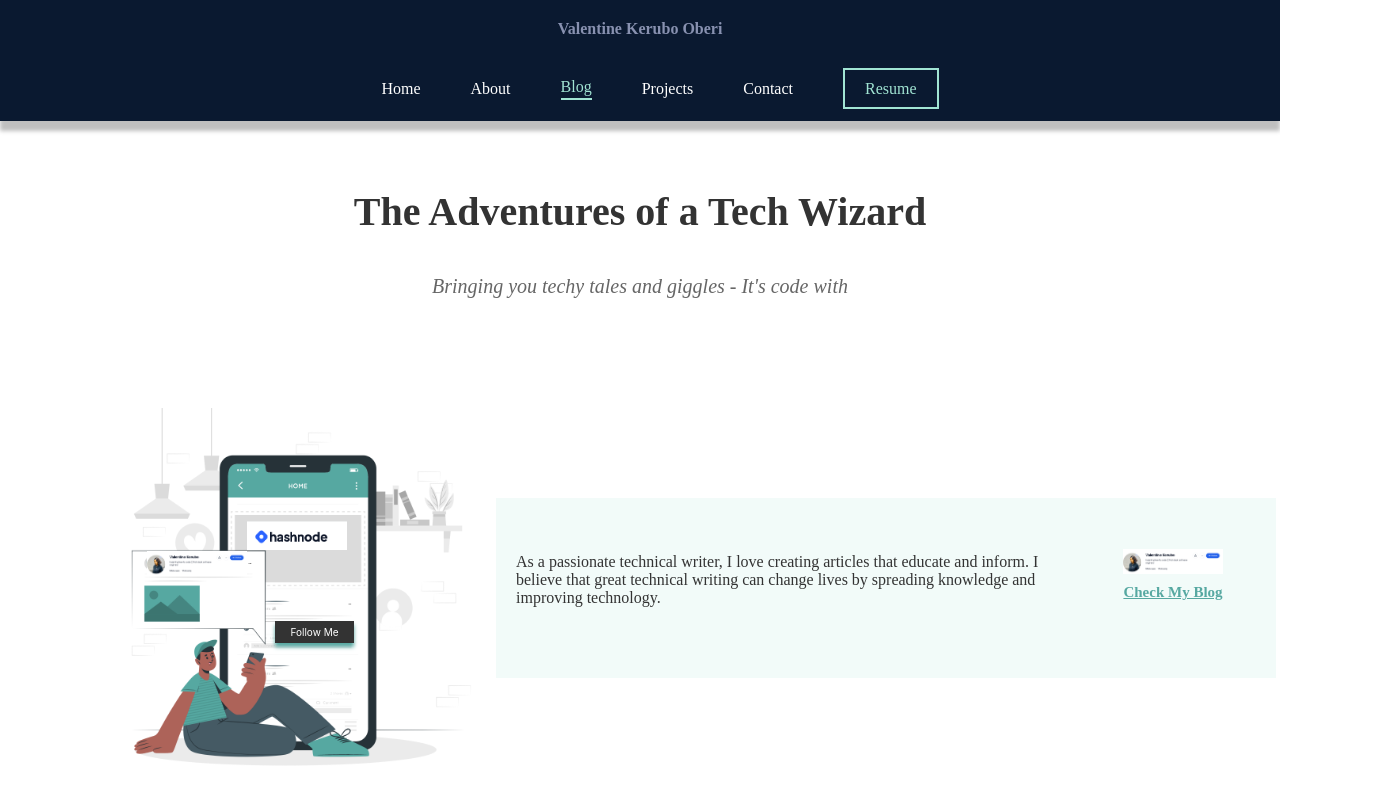
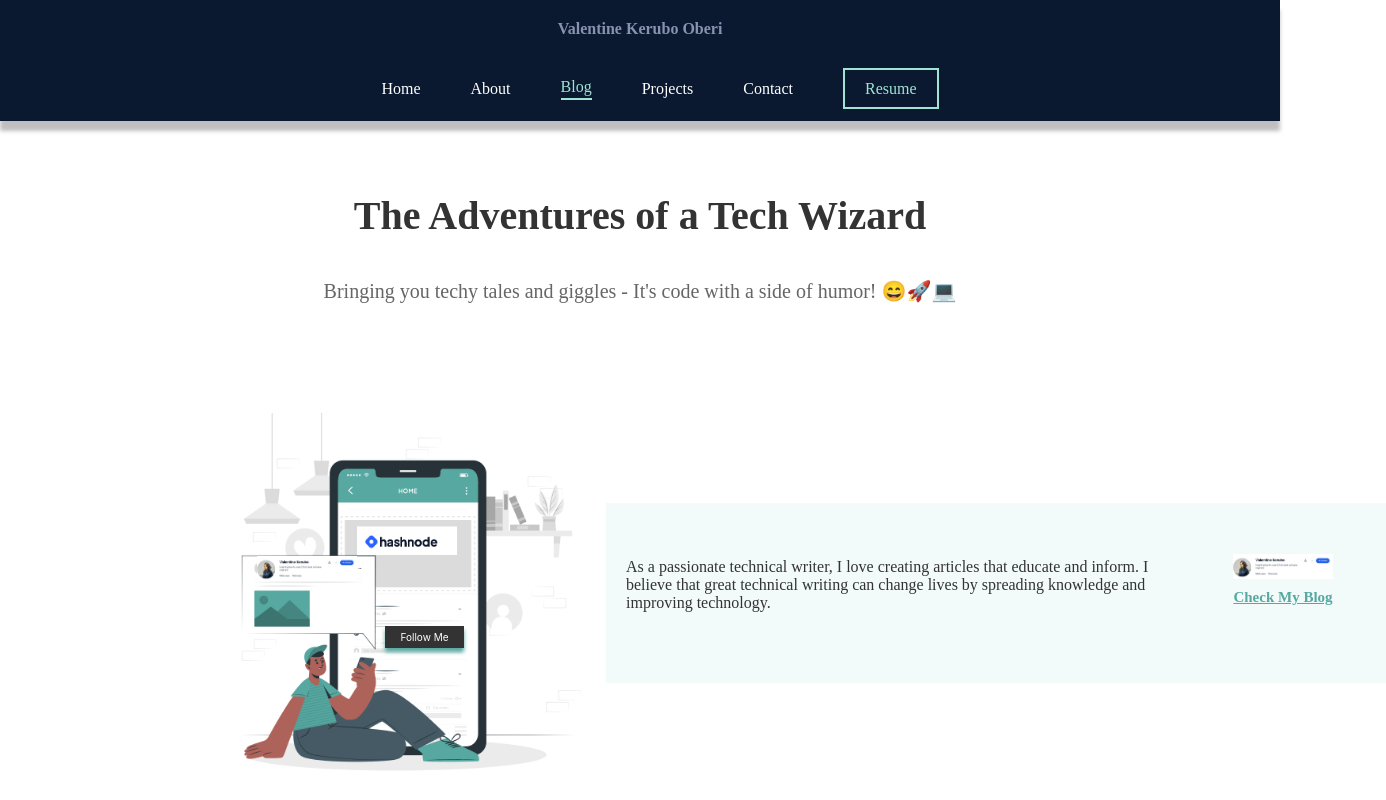
Before and after one commit to Vkerubo/my-portolio, a React (Create React App) app: page /blog in a window 1280 px wide. Shown: the top 800 px of the page, 1386 px wide, since content can reach past the window. Built offline with nearby package versions, Linux system fonts and the light colour scheme.

Commit message:
blog page layout

```diff
--- a/src/components/BlogContent.js
+++ b/src/components/BlogContent.js
@@ -1,6 +1,5 @@
 import React, { useState, useEffect } from "react";
 import { styled } from "styled-components";
-import ReactSound from "react-sound";
 
 const BlogTitle = styled.h1`
   color: #333;
@@ -25,7 +24,7 @@ const Tagline = styled.p`
   color: #666;
   font-family: Montserrat;
   font-size: 20px;
-  font-style: italic;
+  //font-style: italic;
   overflow: hidden;
 
   @media (max-width: 768px) {
@@ -38,26 +37,16 @@ function TypingTagline({ text }) {
   const [displayText, setDisplayText] = useState("");
   const [textIndex, setTextIndex] = useState(0);
 
-  const [typingSoundEnabled, setTypingSoundEnabled] = useState(false); // state to control sound
-
   useEffect(() => {
     const typingTimer = setTimeout(() => {
       if (textIndex < text.length) {
         setDisplayText(text.substring(0, textIndex + 1));
         setTextIndex(textIndex + 1);
-
-        //Enable typing sound when a character is typed
-        setTypingSoundEnabled(true);
       }
-    }, 100); // Typing speed, lower value === faster typing speed
+    }, 50); // Typing speed, lower value === faster typing speed
 
     return () => clearTimeout(typingTimer);
   }, [text, textIndex]);
-
-  // Function to handle the end of sound playing
-  const handleSoundFinishedPlaying = () => {
-    setTypingSoundEnabled(false); // Disable typing sound when the sound finishes playing
-  };
 
   return (
     <TaglineContainer>
@@ -68,7 +57,7 @@ function TypingTagline({ text }) {
 
 function BlogContent() {
   const taglineText =
-    "Bringing you techy tales and giggles - It's code with a side of humor!";
+    "Bringing you techy tales and giggles - It's code with a side of humor! 😄🚀💻";
 
   return (
     <BlogContainer>
--- a/src/components/BlogPage.js
+++ b/src/components/BlogPage.js
@@ -14,6 +14,11 @@ const MainContainer = styled.div`
 
 const Content = styled.div`
   flex-grow: 1; /* Allow content to grow and fill available space */
+  padding: 4px 110px;
+
+  @media (max-width: 768px) {
+    padding: 0px 10px;
+  }
 `;
 
 function BlogPage() {
```
